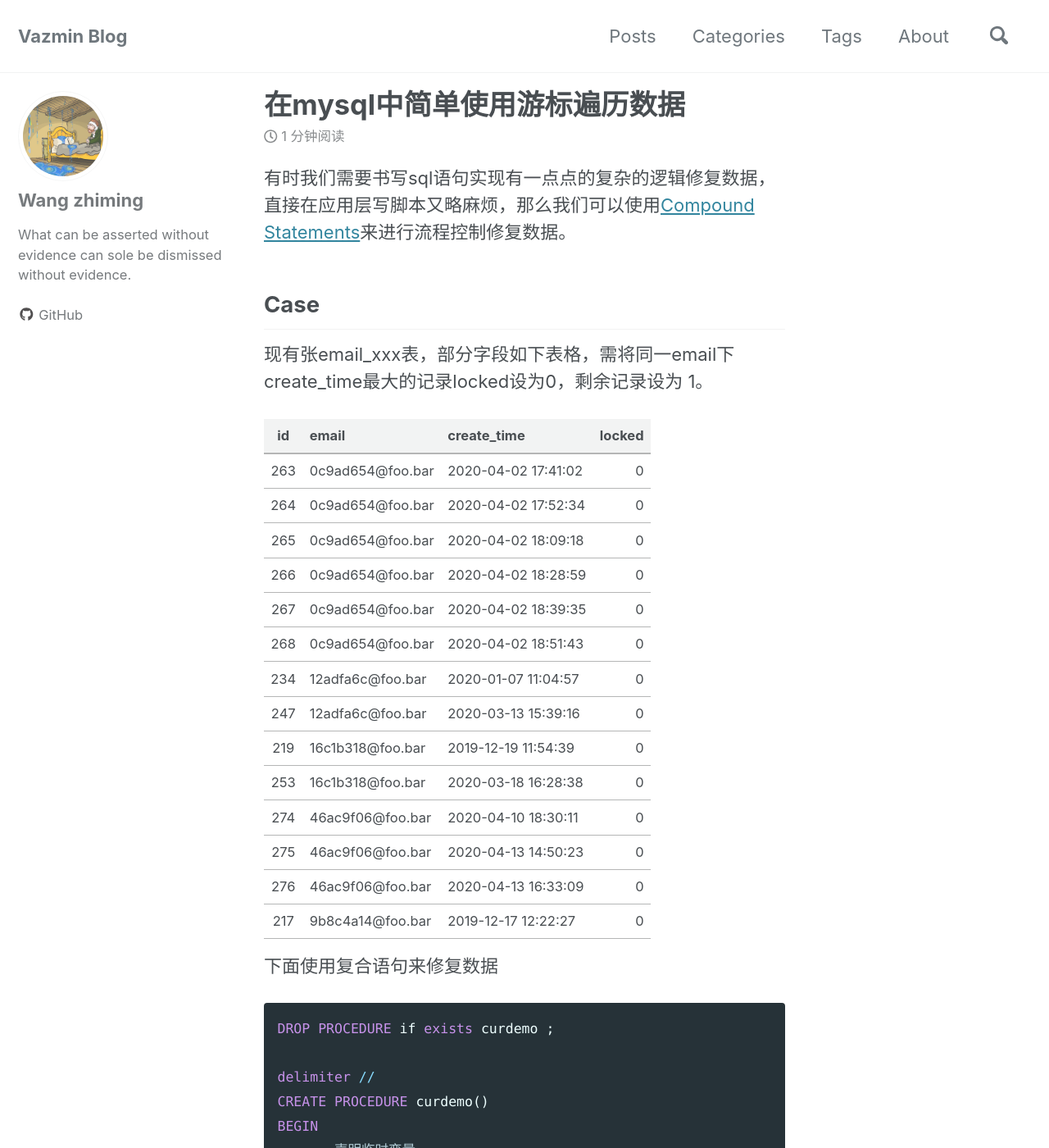
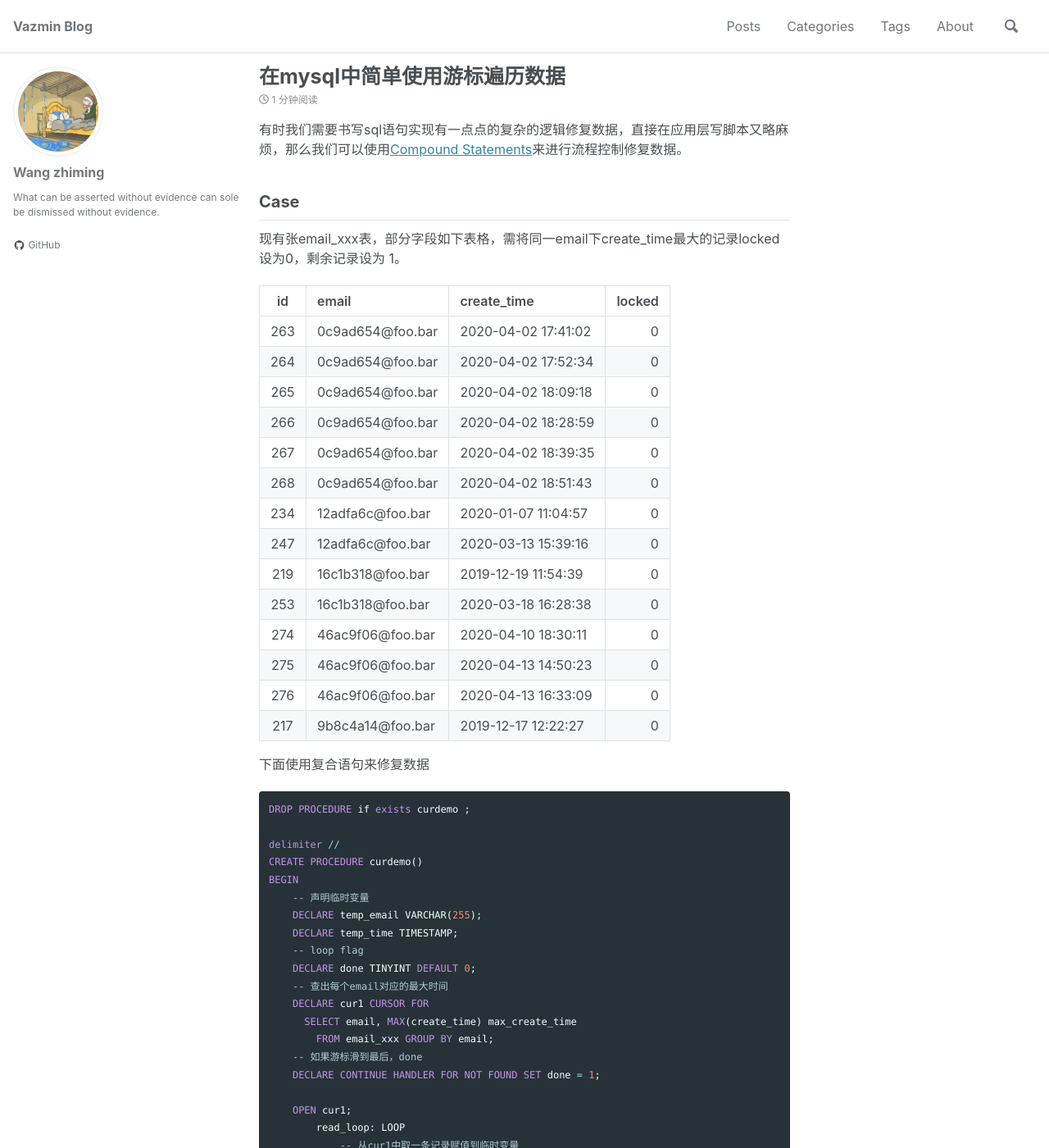
Before and after one commit to vazmin/vazmin.github.io, a Jekyll site: the page built from _posts/2020-06-04-Simple-case-of-using-cursor-loop-in-mysql.md, in a window 1280 px wide and 1400 px high. Shown: the whole window at 82% size. Built offline with Jekyll 4.4.1, drawn with Linux system fonts in a browser that asks for light colours; cached includes are drawn as plain includes.

Commit message:
site: update font size and table style

```diff
--- a/_sass/minimal-mistakes/_reset.scss
+++ b/_sass/minimal-mistakes/_reset.scss
@@ -9,18 +9,6 @@ html {
   box-sizing: border-box;
   background-color: $background-color;
   font-size: 16px;
-
-  @include breakpoint($medium) {
-    font-size: 18px;
-  }
-
-  @include breakpoint($large) {
-    font-size: 20px;
-  }
-
-  @include breakpoint($x-large) {
-    font-size: 22px;
-  }
 
   -webkit-text-size-adjust: 100%;
   -ms-text-size-adjust: 100%;
--- a/_sass/minimal-mistakes/_tables.scss
+++ b/_sass/minimal-mistakes/_tables.scss
@@ -7,7 +7,7 @@ table {
   margin-bottom: 1em;
   width: 100%;
   font-family: $global-font-family;
-  font-size: $type-size-6;
+  font-size: $type-size-5;
   border-collapse: collapse;
   overflow-x: auto;
 
@@ -16,20 +16,16 @@ table {
   }
 }
 
-thead {
-  background-color: $border-color;
-  border-bottom: 2px solid mix(#000, $border-color, 25%);
-}
 
 th {
-  padding: 0.5em;
-  font-weight: bold;
-  text-align: left;
+  font-weight: 600;
+  padding: 6px 13px;
+  border: 1px solid $border-color;
 }
 
 td {
-  padding: 0.5em;
-  border-bottom: 1px solid mix(#000, $border-color, 25%);
+  padding: 6px 13px;
+  border: 1px solid $border-color;
 }
 
 tr,
@@ -37,3 +33,7 @@ td,
 th {
   vertical-align: middle;
 }
+
+table tr:nth-child(2n) {
+  background-color: #f6f8fa;
+}
--- a/_sass/minimal-mistakes/_variables.scss
+++ b/_sass/minimal-mistakes/_variables.scss
@@ -58,7 +58,7 @@ $code-background-color: #fafafa !default;
 $code-background-color-dark: $light-gray !default;
 $text-color: $dark-gray !default;
 $muted-text-color: mix(#fff, $text-color, 35%) !default;
-$border-color: $lighter-gray !default;
+$border-color: #dfe2e5 !default;
 $form-background-color: $lighter-gray !default;
 $footer-background-color: $lighter-gray !default;
 
```
